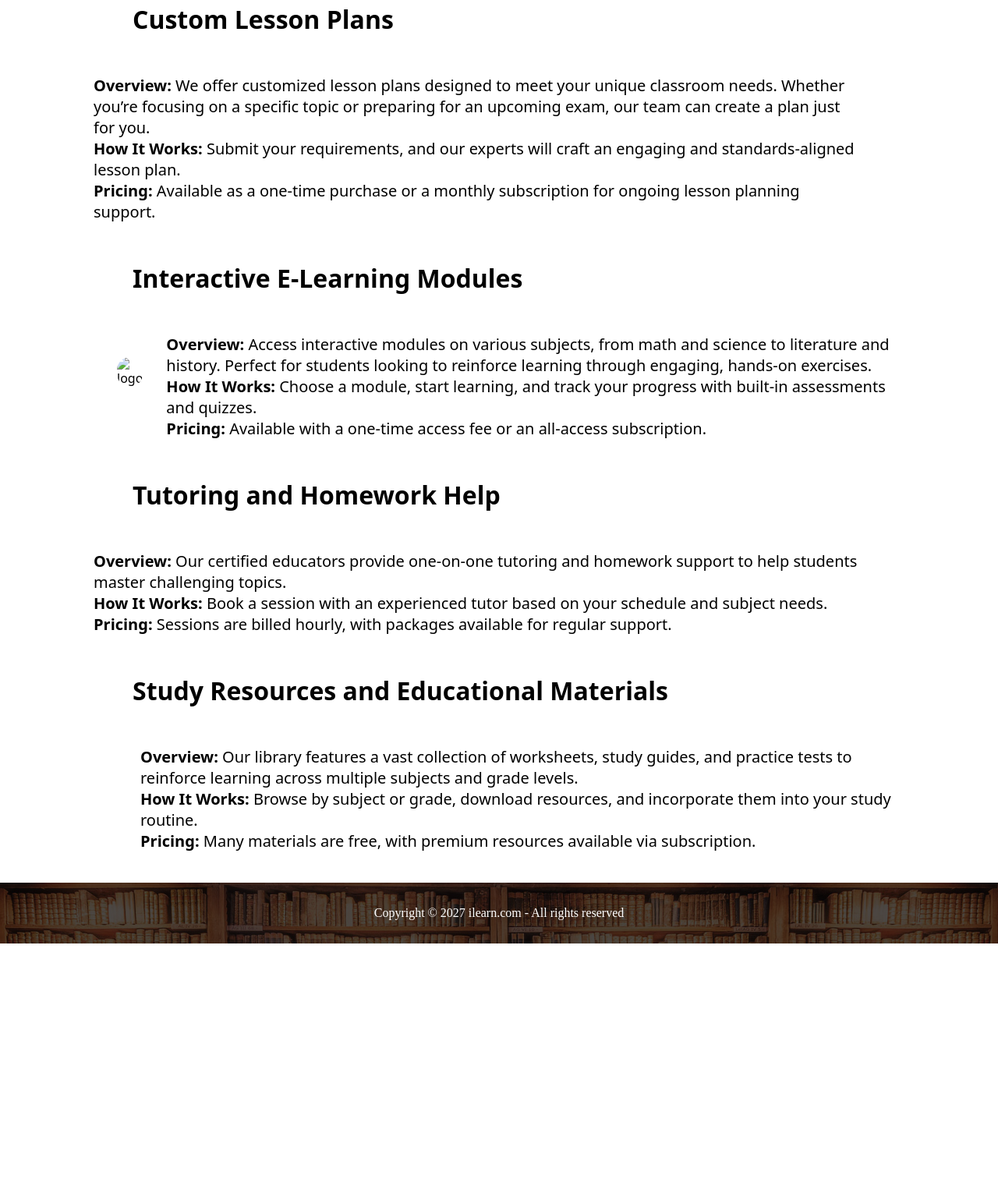
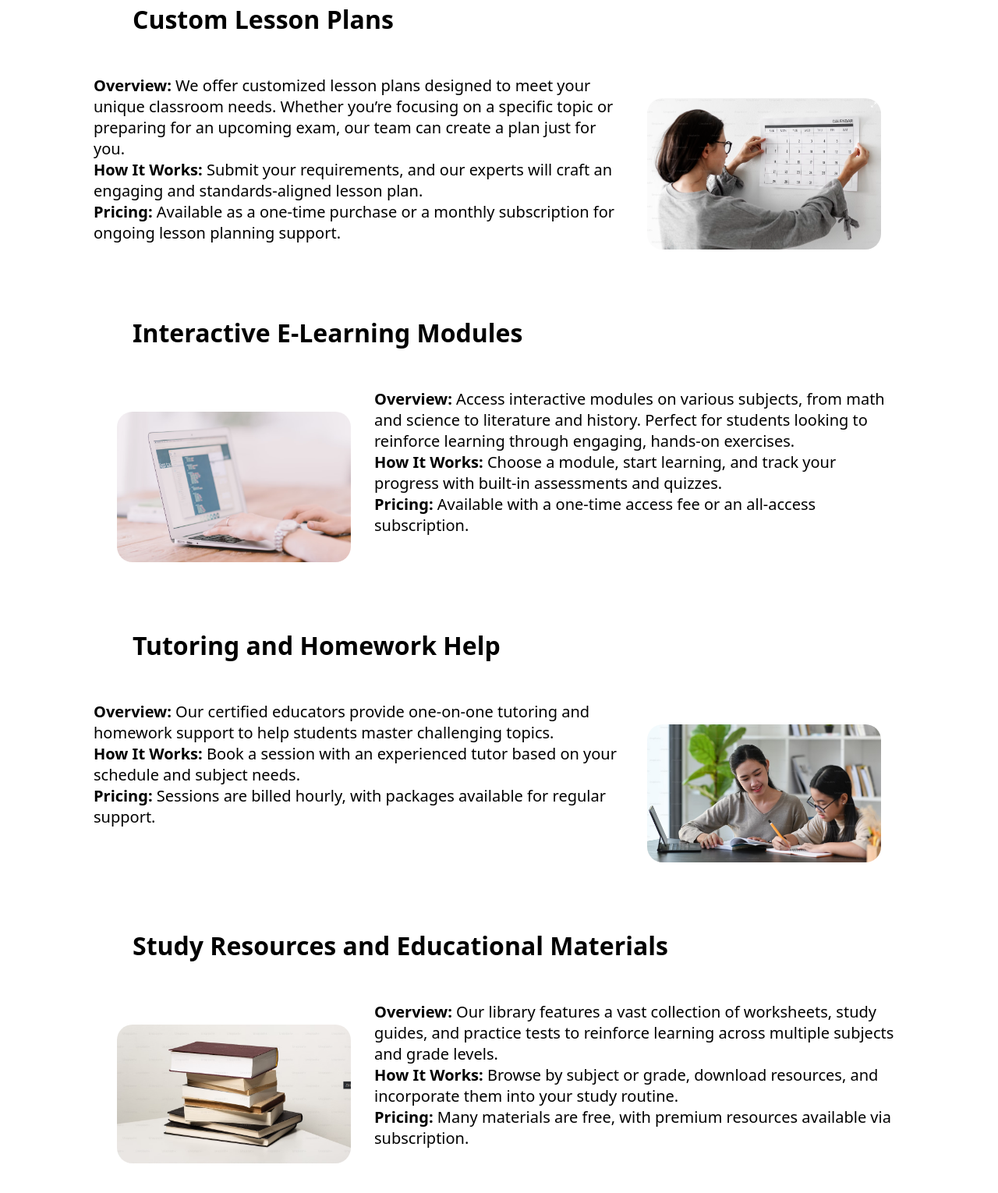
Before and after one commit to PrateekArya555/Ilearn.com, a plain HTML site: page docs/pages/services.html in a window 1280 px wide. Shown: the part 399-1929 px from the top of the page at 78% size. Before the commit the page ends 1609 px from the top, so only its background shows below. Drawn offline with Linux system fonts and the light colour scheme; the site is published under a folder, as on GitHub Pages, so addresses that start at the root find nothing; a web font is replaced by a local one.

Commit message:
Update services.html

```diff
--- a/docs/pages/services.html
+++ b/docs/pages/services.html
@@ -45,7 +45,7 @@
                                 subscription for ongoing lesson planning support.</p>
                         </div>
                         <div class="thumbnail">
-                            <img src="/img/Screenshot 2024-10-27 125403.png" alt="">
+                            <img src="../img/Screenshot 2024-10-27 125403.png" alt="">
                         </div>
                     </div>
             </div>
@@ -53,7 +53,7 @@
                 <h3 class="subSh">Interactive E-Learning Modules</h3>
                 <div class="underH">
                     <div class="thumbnail">
-                        <img src="/img/Screenshot 2024-10-27 130156.png" alt="logo">
+                        <img src="../img/Screenshot 2024-10-27 130156.png" alt="logo">
                     </div>
                     <div>
                         <p class="subSpara"><b>Overview:</b> Access interactive modules on various subjects, from math
@@ -79,7 +79,7 @@
                             support.</p>
                     </div>
                     <div class="thumbnail">
-                        <img src="/img/Screenshot 2024-10-27 125750.png" alt="">
+                        <img src="../img/Screenshot 2024-10-27 125750.png" alt="">
                     </div>
                 </div>
             </div>
@@ -87,7 +87,7 @@
                 <h3 class="subSh">Study Resources and Educational Materials</h3>
                 <div class="underH">
                     <div class="thumbnail">
-                        <img src="/img/Screenshot 2024-10-27 130620.png" alt="">
+                        <img src="../img/Screenshot 2024-10-27 130620.png" alt="">
                     </div>
                     <div>
                         <p class="subSpara"><b>Overview:</b> Our library features a vast collection of worksheets, study
```
